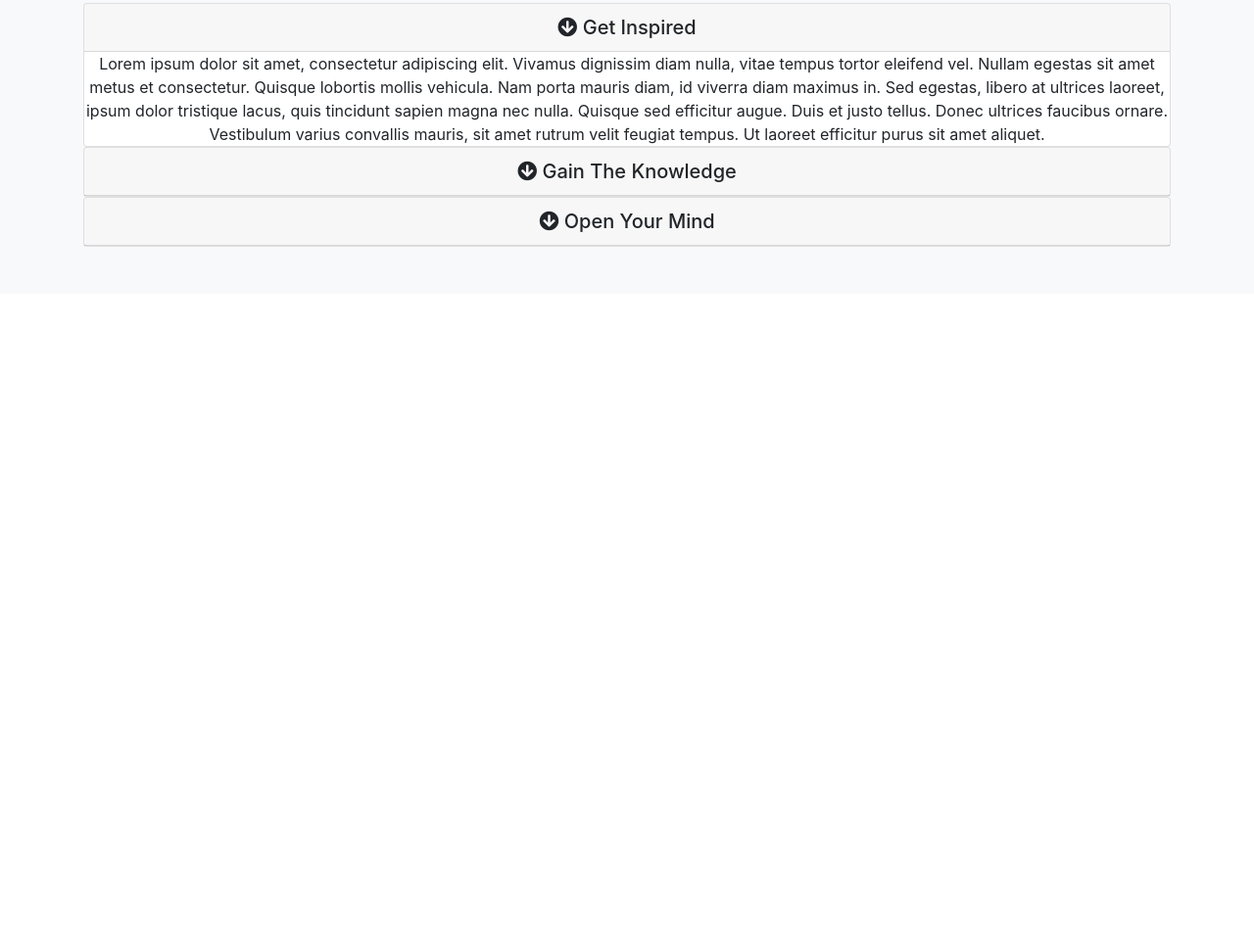
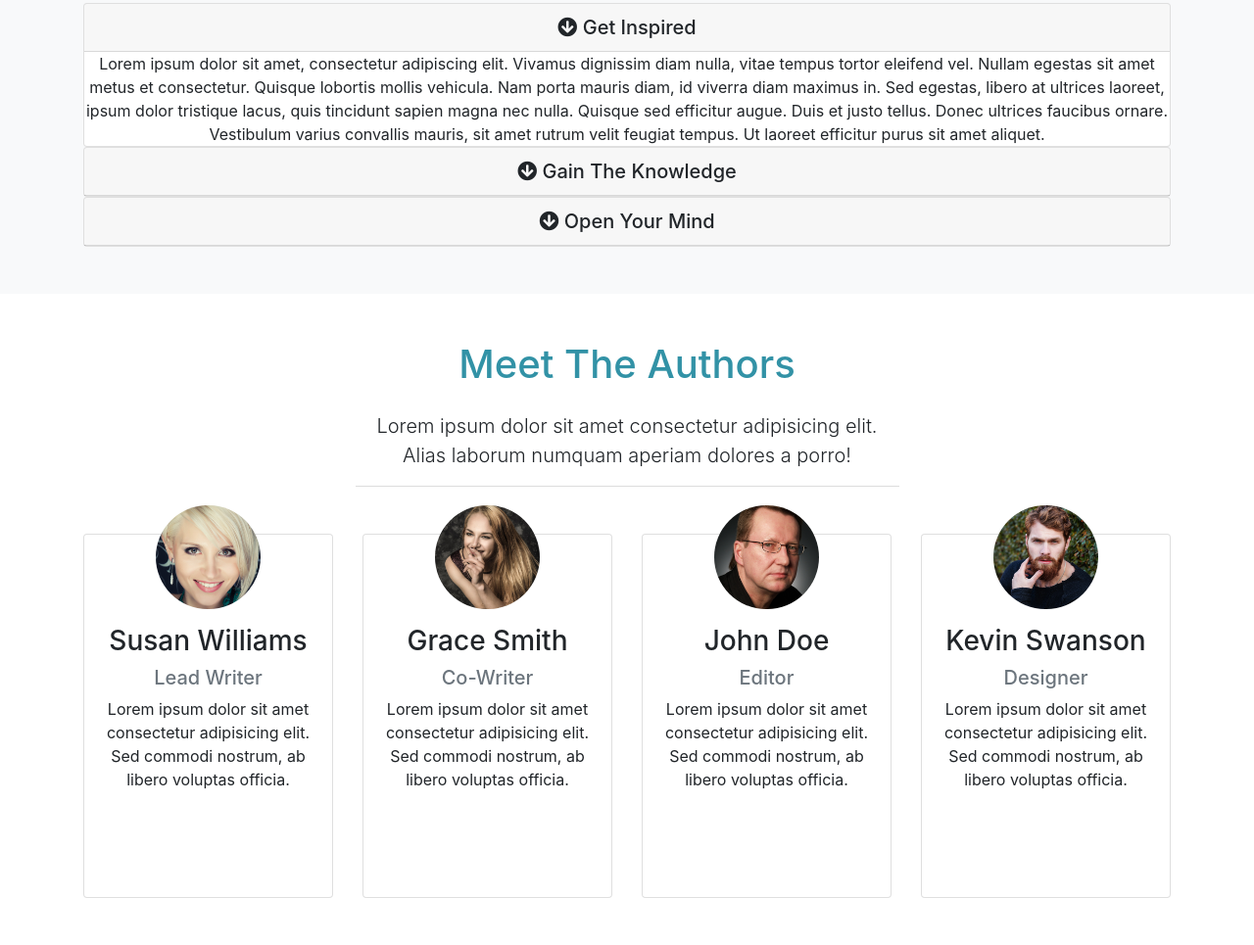
Before and after one commit to Rimantas55/bootstrap-simple-website-sass, a plain HTML site: page index.html in a window 1280 px wide. Shown: the part 1375-2340 px from the top of the page at 98% size. Before the commit the page ends 1675 px from the top, so only its background shows below. Drawn offline with nearby package versions, Linux system fonts and the light colour scheme.

Commit message:
Authors, social icons, hover

```diff
--- a/index.html
+++ b/index.html
@@ -179,6 +179,151 @@
     </div><!-- end of container -->
   </section>
 
+  <!-- AUTHORS -->
+  <section id="authors" class="py-5 text-center">
+    <div class="container">
+      <div class="row">
+        <div class="col">
+          <div class="info-header mb-5">
+            <h1 class="text-primary pb-3">
+              Meet The Authors
+            </h1>
+            <p class="lead">
+             Lorem ipsum dolor sit amet consectetur adipisicing elit. Alias laborum numquam aperiam dolores a porro!
+            </p>
+          </div>
+        </div><!-- end of col -->
+      </div><!-- end of row -->
+
+      <div class="row">
+        <div class="col-lg-3 col-md-6">
+          <div class="card">
+            <div class="card-body">
+              <img src="img/person1.jpg" alt="pic" class="img-fluid rounded-circle w-50 mb-3">
+              <h3>Susan Williams</h3>
+              <h5 class="text-muted">Lead Writer</h5>
+              <p>Lorem ipsum dolor sit amet consectetur adipisicing elit. Sed commodi nostrum, ab libero voluptas officia.
+              </p>
+              <div class="d-flex justify-content-center">
+                <div class="p-4">
+                  <a href="http://facebook.com">
+                    <i class="fab fa-facebook"></i>
+                  </a>
+                </div>
+                <div class="p-4">
+                  <a href="http://twitter.com">
+                    <i class="fab fa-twitter"></i>
+                  </a>
+                </div>
+                <div class="p-4">
+                  <a href="http://instagram.com">
+                    <i class="fab fa-instagram"></i>
+                  </a>
+                </div>
+              </div>
+            </div>
+          </div><!-- end of card -->
+        </div><!-- end of col-lg-3 col-md-6 -->
+
+
+
+
+        <div class="col-lg-3 col-md-6">
+          <div class="card">
+            <div class="card-body">
+              <img src="img/person2.jpg" alt="pic" class="img-fluid rounded-circle w-50 mb-3">
+              <h3>Grace Smith </h3>
+              <h5 class="text-muted">Co-Writer</h5>
+              <p>Lorem ipsum dolor sit amet consectetur adipisicing elit. Sed commodi nostrum, ab libero voluptas officia.
+              </p>
+              <div class="d-flex justify-content-center">
+                <div class="p-4">
+                  <a href="http://facebook.com">
+                    <i class="fab fa-facebook"></i>
+                  </a>
+                </div>
+                <div class="p-4">
+                  <a href="http://twitter.com">
+                    <i class="fab fa-twitter"></i>
+                  </a>
+                </div>
+                <div class="p-4">
+                  <a href="http://instagram.com">
+                    <i class="fab fa-instagram"></i>
+                  </a>
+                </div>
+              </div>
+            </div>
+          </div><!-- end of card -->
+        </div><!-- end of col-lg-3 col-md-6 -->
+
+
+
+
+        <div class="col-lg-3 col-md-6">
+          <div class="card">
+            <div class="card-body">
+              <img src="img/person3.jpg" alt="pic" class="img-fluid rounded-circle w-50 mb-3">
+              <h3>John Doe</h3>
+              <h5 class="text-muted">Editor</h5>
+              <p>Lorem ipsum dolor sit amet consectetur adipisicing elit. Sed commodi nostrum, ab libero voluptas officia.
+              </p>
+              <div class="d-flex justify-content-center">
+                <div class="p-4">
+                  <a href="http://facebook.com">
+                    <i class="fab fa-facebook"></i>
+                  </a>
+                </div>
+                <div class="p-4">
+                  <a href="http://twitter.com">
+                    <i class="fab fa-twitter"></i>
+                  </a>
+                </div>
+                <div class="p-4">
+                  <a href="http://instagram.com">
+                    <i class="fab fa-instagram"></i>
+                  </a>
+                </div>
+              </div>
+            </div>
+          </div><!-- end of card -->
+        </div><!-- end of col-lg-3 col-md-6 -->
+
+
+
+        <div class="col-lg-3 col-md-6">
+          <div class="card">
+            <div class="card-body">
+              <img src="img/person4.jpg" alt="pic" class="img-fluid rounded-circle w-50 mb-3">
+              <h3>Kevin Swanson</h3>
+              <h5 class="text-muted">Designer</h5>
+              <p>Lorem ipsum dolor sit amet consectetur adipisicing elit. Sed commodi nostrum, ab libero voluptas officia.
+              </p>
+              <div class="d-flex justify-content-center">
+                <div class="p-4">
+                  <a href="http://facebook.com">
+                    <i class="fab fa-facebook"></i>
+                  </a>
+                </div>
+                <div class="p-4">
+                  <a href="http://twitter.com">
+                    <i class="fab fa-twitter"></i>
+                  </a>
+                </div>
+                <div class="p-4">
+                  <a href="http://instagram.com">
+                    <i class="fab fa-instagram"></i>
+                  </a>
+                </div>
+              </div>
+            </div>
+          </div><!-- end of card -->
+        </div><!-- end of col-lg-3 col-md-6 -->
+      </div><!-- end of row -->
+
+    </div><!-- end of container -->
+  </section>
+
 
   <script src="http://code.jquery.com/jquery-3.3.1.min.js" integrity="sha256-FgpCb/KJQlLNfOu91ta32o/NMZxltwRo8QtmkMRdAu8="
   crossorigin="anonymous"></script>
--- a/scss/style.scss
+++ b/scss/style.scss
@@ -37,6 +37,21 @@ body {
 	border-bottom: 1px #ddd solid;
 }
 
+#authors {
+	img {
+		margin-top: -50px;
+	}
+
+	.card:hover {
+		background: $primary;
+		color: #fff;
+	}
+
+	.fab {
+		color:#fff;
+	}
+}
+
 @media (max-width: 768px) {
 	#showcase: 500px;
 
```
Also changed, not shown: css/style.css.
